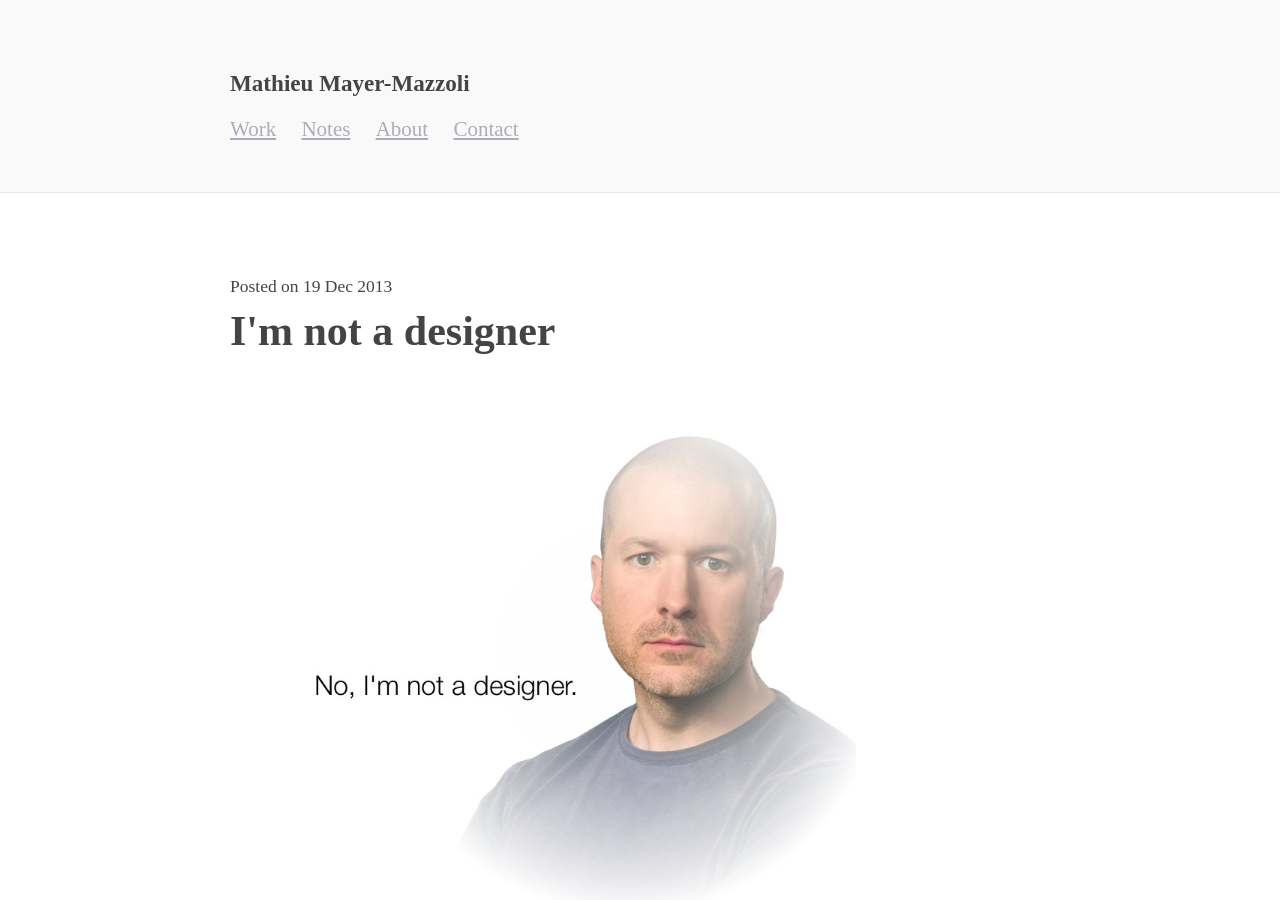
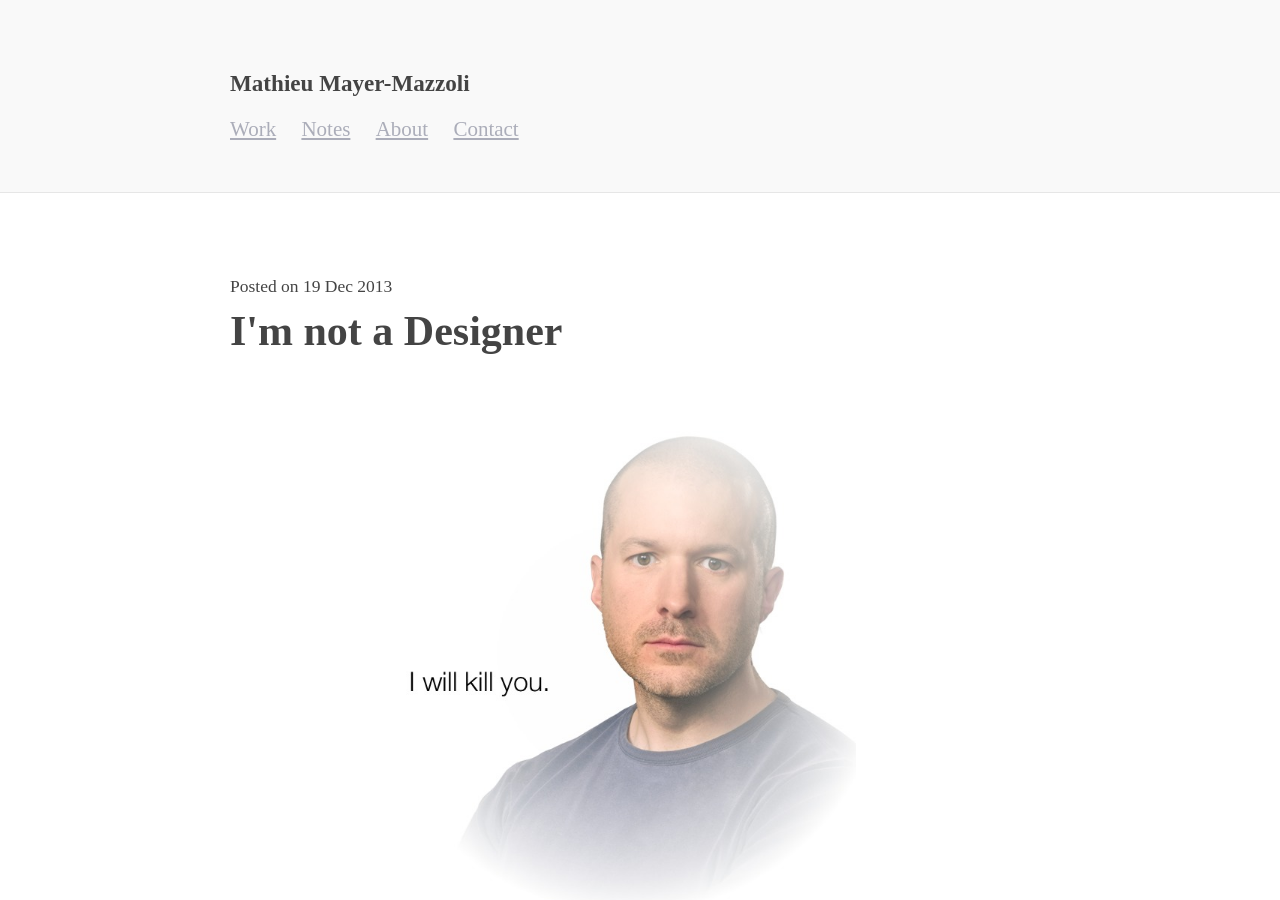
Before and after one commit to mx3m/mx3m.github.io, a Jekyll site: the page built from _posts/2013-12-19-im-not-a-designer.markdown, in a window 1280 px wide and 900 px high. Built offline with Jekyll 4.4.1, drawn with Linux system fonts in a browser that asks for light colours; nearby versions of some CDN libraries; Markdown is read by kramdown in place of the engine named in the settings.

```diff
--- a/_posts/2013-12-19-im-not-a-designer.markdown
+++ b/_posts/2013-12-19-im-not-a-designer.markdown
@@ -1,6 +1,6 @@
 ---
 layout: blog_post
-title:  "I'm not a designer"
+title:  "I'm not a Designer"
 date:   2013-12-19 01:48:45
 categories: blog
 image: /assets/img/blog_post2-img.jpg
```
Also changed, not shown: assets/img/blog_post2-img.jpg.
